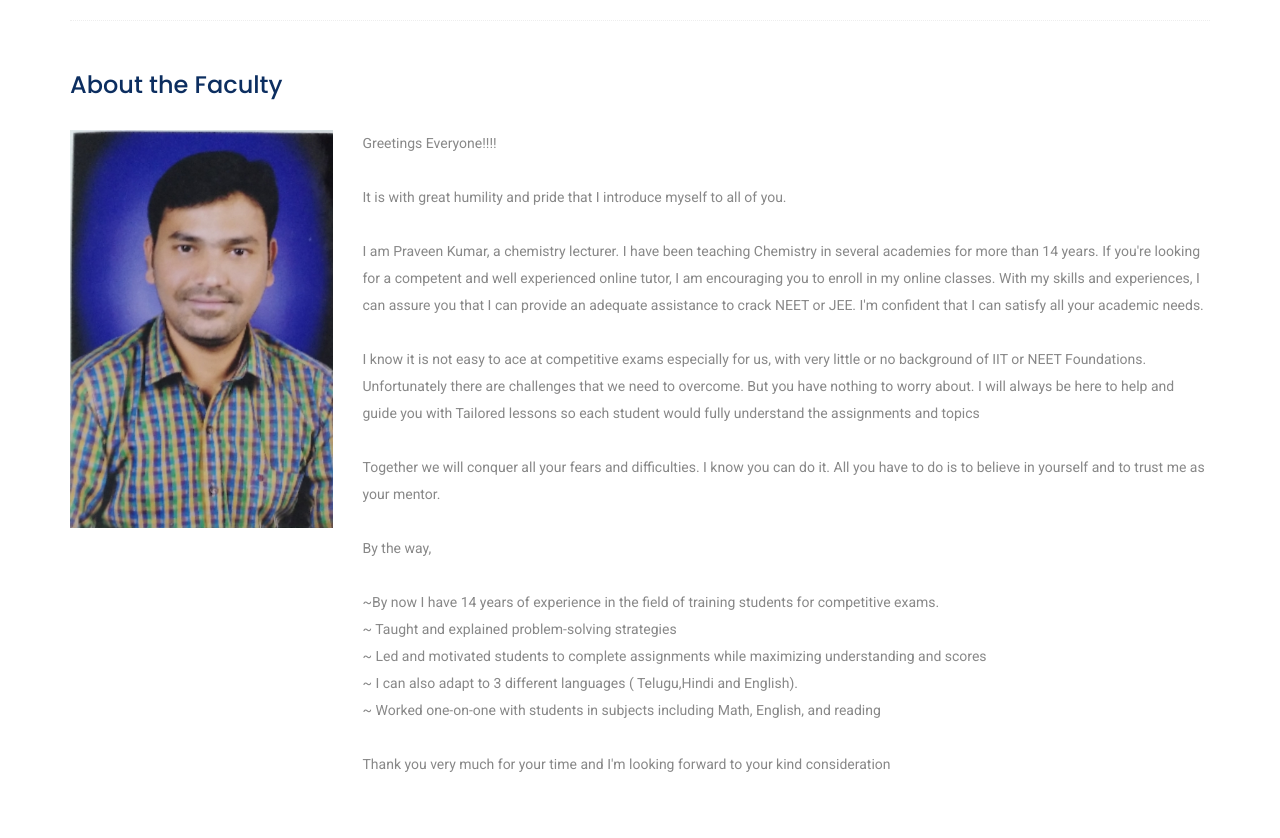
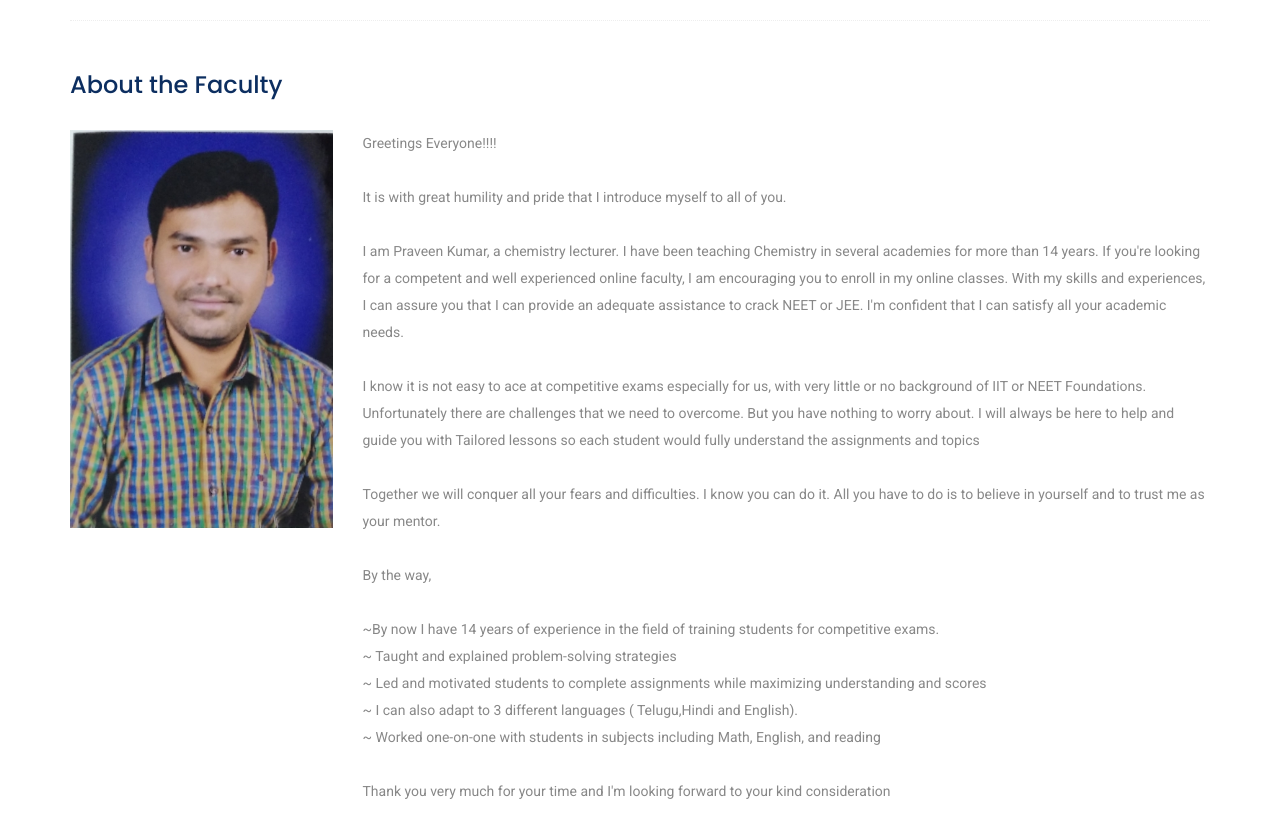
Before and after one commit to rajashekar-burugupally/gt, a plain HTML site: page index.html in a window 1280 px wide. Shown: the part 860-1698 px from the top of the page. Drawn offline with Linux system fonts and the light colour scheme.

Commit message:
with changes to content and image size

```diff
--- a/index.html
+++ b/index.html
@@ -86,7 +86,7 @@
 					<div class="col-md-9 mt-sm-20">
 						<p>Greetings Everyone!!!!<br/><br/>
 						   It is with great humility and pride that I introduce myself to all of you.<br/> <br/>
-I am Praveen Kumar, a chemistry lecturer. I have been teaching Chemistry in several academies for more than 14 years. If you're looking for a competent and well experienced online tutor, I am encouraging you to enroll in my online classes. With my skills and experiences, I can assure you that I can provide an adequate assistance to crack NEET or JEE. I'm confident that I can satisfy all your academic needs.<br/><br/>
+I am Praveen Kumar, a chemistry lecturer. I have been teaching Chemistry in several academies for more than 14 years. If you're looking for a competent and well experienced online faculty, I am encouraging you to enroll in my online classes. With my skills and experiences, I can assure you that I can provide an adequate assistance to crack NEET or JEE. I'm confident that I can satisfy all your academic needs.<br/><br/>
 
 I know it is not easy to ace at competitive exams especially for us, with very little or no background of IIT or NEET Foundations. Unfortunately there are challenges that we need to overcome. But you have nothing to worry about. I will always be here to help and guide you with Tailored lessons so each student would fully understand the assignments and topics<br/><br/>
 
```
